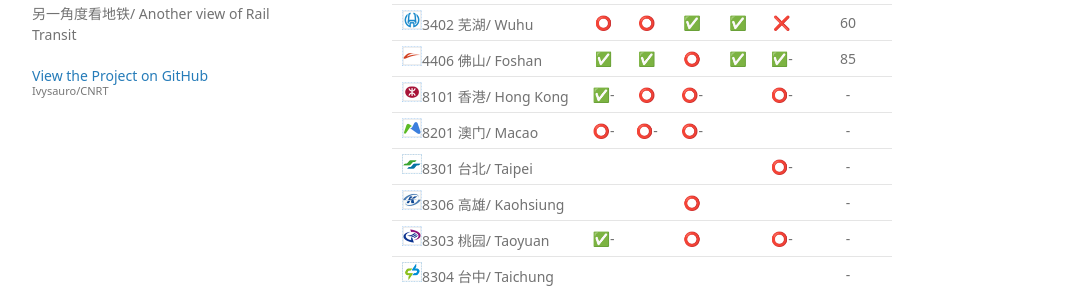
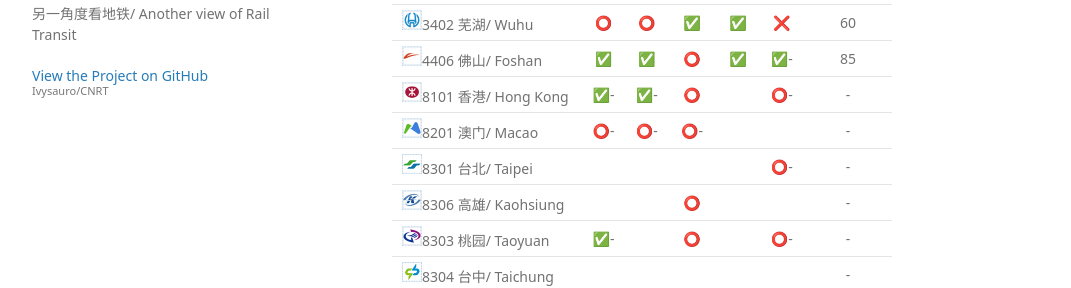
Before and after one commit to Ivysauro/CNRT, a Jekyll site: the page built from data/Pay.md, in a window 1280 px wide and 900 px high, scrolled down 10581 px. Shown: the part 175-463 px from the top of the window, without its empty margins (178-1249 px from the left). Built offline with Jekyll 4.4.1, drawn with Linux system fonts in a browser that asks for light colours; some web fonts are replaced; our own code applies the rules of GitHub Pages for plain Markdown files; a script that is not in the unit is left out.

Commit message:
🍊更新香港评分

```diff
--- a/data/Pay.md
+++ b/data/Pay.md
@@ -247,7 +247,7 @@
 | <img src="https://raw.githubusercontent.com/Ivysauro/CNRT/master/images/city/sx.gif" width="20" hegiht="20"/>3306 绍兴/ Shaoxing | ✅ | ⭕ | ✅ | ✅ | ⭕- | 75 |
 | <img src="https://raw.githubusercontent.com/Ivysauro/CNRT/master/images/city/wuh.gif" width="20" hegiht="20"/>3402 芜湖/ Wuhu | ⭕ | ⭕ | ✅ | ✅ | ❌ | 60 |
 | <img src="https://raw.githubusercontent.com/Ivysauro/CNRT/master/images/city/fs.gif" width="20" hegiht="20"/>4406 佛山/ Foshan | ✅ | ✅ | ⭕ | ✅ | ✅- | 85 |
-| <img src="https://raw.githubusercontent.com/Ivysauro/CNRT/master/images/city/hk.gif" width="20" hegiht="20"/>8101 香港/ Hong Kong | ✅- | ⭕ | ⭕- | | ⭕- | - |
+| <img src="https://raw.githubusercontent.com/Ivysauro/CNRT/master/images/city/hk.gif" width="20" hegiht="20"/>8101 香港/ Hong Kong | ✅- | ✅- | ⭕ | | ⭕- | - |
 | <img src="https://raw.githubusercontent.com/Ivysauro/CNRT/master/images/city/mo.gif" width="20" hegiht="20"/>8201 澳门/ Macao | ⭕- | ⭕- | ⭕- | | | - |
 | <img src="https://raw.githubusercontent.com/Ivysauro/CNRT/master/images/city/tp.gif" width="20" hegiht="20"/>8301 台北/ Taipei | | | | | ⭕- | - |
 | <img src="https://raw.githubusercontent.com/Ivysauro/CNRT/master/images/city/kh.gif" width="20" hegiht="20"/>8306 高雄/ Kaohsiung | | | ⭕ | | | - |
```
